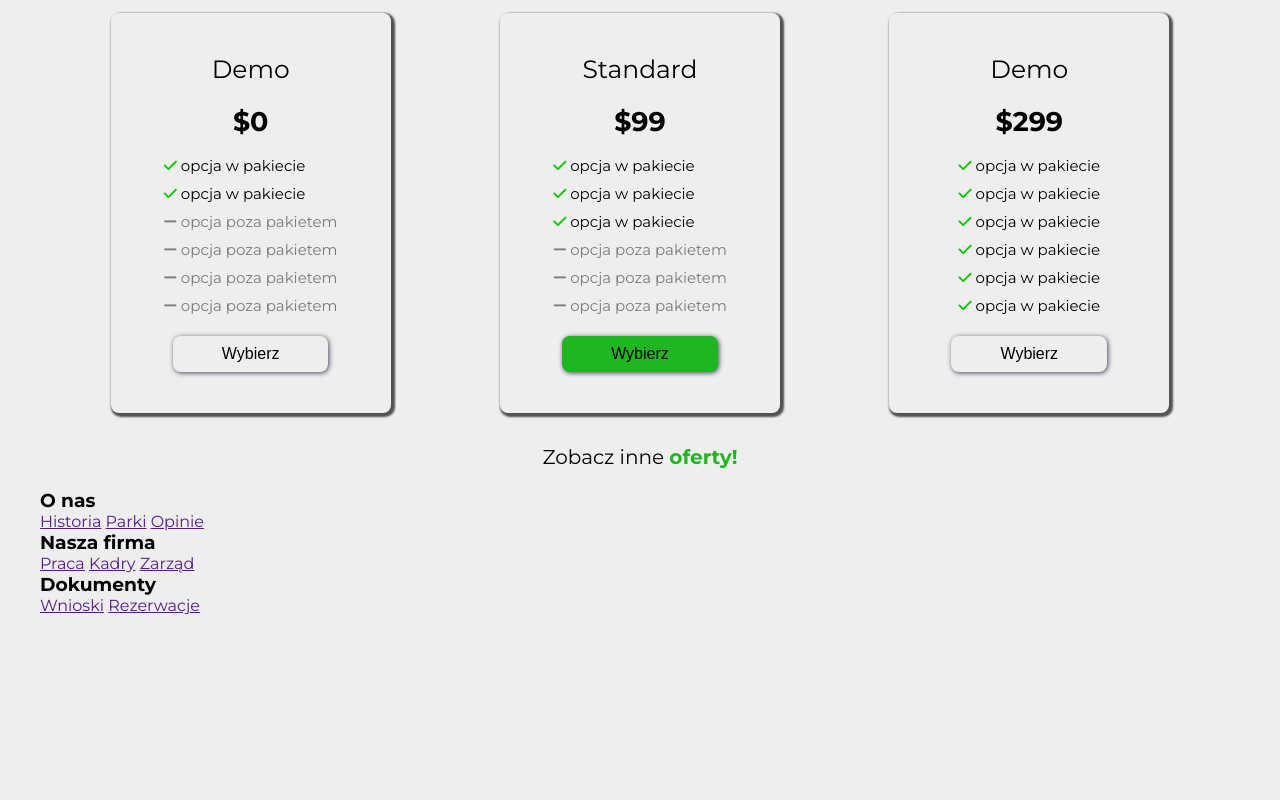
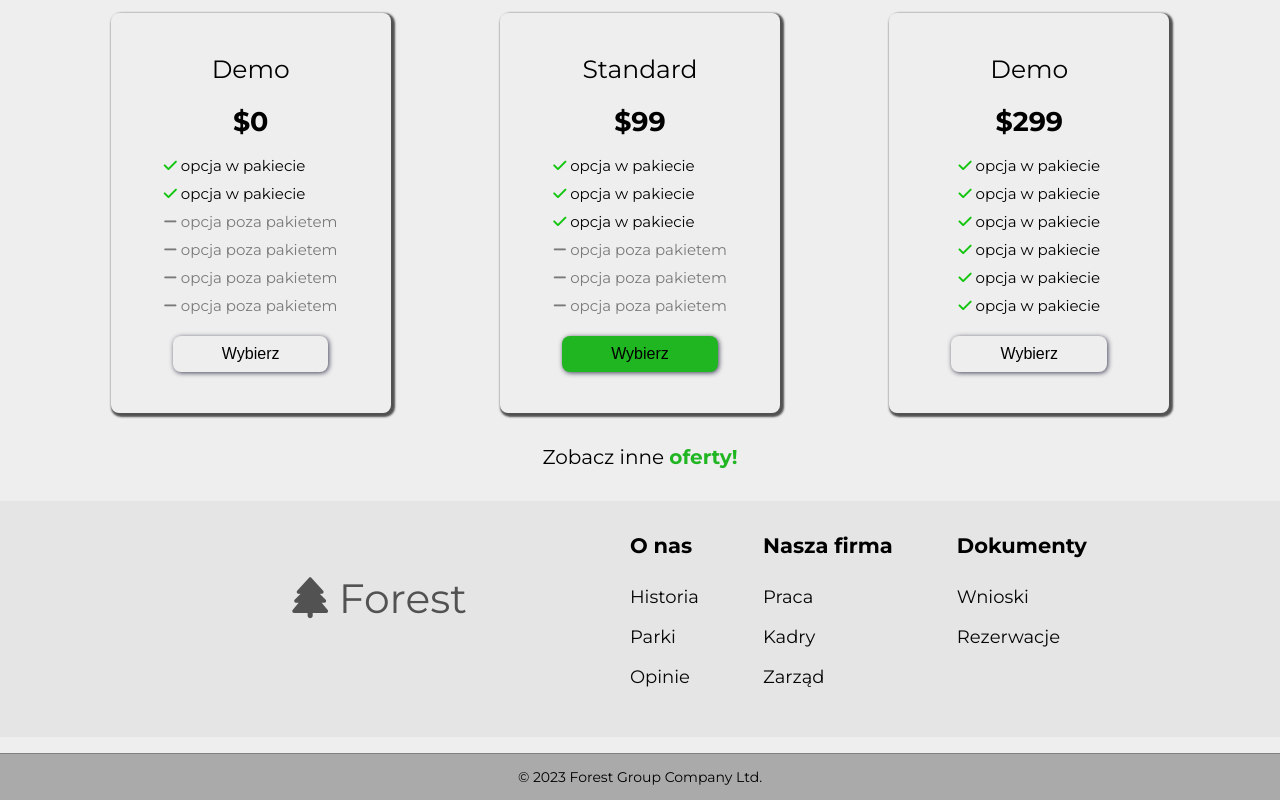
Before and after one commit to Astilion/ForestGroup, a website: page index.html in a window 1280 px wide. Shown: the part 1343-2143 px from the top of the page. Before the commit the page ends 1958 px from the top, so only its background shows below. Drawn offline with Linux system fonts and the light colour scheme; files that its build step writes are made by us from their sources.

Commit message:
completed footer

```diff
--- a/index.html
+++ b/index.html
@@ -124,34 +124,46 @@
     </main>
 
     <footer class="footer">
-    <div class="section">
+
         <div class="footer__boxes">
+            <div class="footer__logo">
+                <a href="#home">
+                    <h3><i class="fa-solid fa-tree"></i> Forest</h3>
+                </a>
+            </div>
+            <div class="footer__box">
                 <h3 class="footer__h3">O nas</h3>
-            <div class="footer__box">
                 <div class="footer__ul">
-                    <a href="">Historia</a>
-                    <a href="">Parki</a>
-                    <a href="">Opinie</a>
+                    <a href="" class="footer__el">Historia</a>
+                    <a href="" class="footer__el">Parki</a>
+                    <a href="" class="footer__el">Opinie</a>
                 </div>
             </div>
-            <div class="footer__boxes">
+
             <div class="footer__box">
                 <h3 class="footer__h3">Nasza firma</h3>
                 <div class="footer__ul">
-                        <a href="">Praca</a>
-                        <a href="">Kadry</a>
-                        <a href="">Zarząd</a>
+                    <a href="" class="footer__el">Praca</a>
+                    <a href="" class="footer__el">Kadry</a>
+                    <a href="" class="footer__el">Zarząd</a>
                 </div>
             </div>
-                <div class="footer__boxes">
+
+
             <div class="footer__box">
                 <h3 class="footer__h3">Dokumenty</h3>
                 <div class="footer__ul">
-                            <a href="">Wnioski</a>
-                            <a href="">Rezerwacje</a>
+                    <a href="" class="footer__el">Wnioski</a>
+                    <a href="" class="footer__el">Rezerwacje</a>
                 </div>
             </div>
+
         </div>
+
+        <div class="footer__end">
+            <div class="footer__end--line"></div>
+            <div class="footer__end--text">
+                &copy; <span class="footer-year"></span> Forest Group Company Ltd.
             </div>
 </footer>
     <script src="dist/js/main.min.js"></script>
--- a/src/js/main.js
+++ b/src/js/main.js
@@ -1,9 +1,11 @@
-const burgerBtn = document.querySelector('.burger-btn')
-const navItems = document.querySelector('.nav__items-mobile')
+const burgerBtn = document.querySelector(".burger-btn");
+const navItems = document.querySelector(".nav__items-mobile");
+const footerYear = document.querySelector(".footer-year");
+
+footerYear.textContent = new Date().getFullYear();
 
 const handleNav = () => {
-    navItems.classList.toggle('active')
+	navItems.classList.toggle("active");
+};
 
-}
-
-burgerBtn.addEventListener('click', handleNav)
+burgerBtn.addEventListener("click", handleNav);
--- a/src/sass/_colors.scss
+++ b/src/sass/_colors.scss
@@ -3,5 +3,6 @@ $secondary-color: #060606;
 $button-color: #1fb622;
 $button-color2: #edeeed;
 $button-hover-color:#1fa921;
-$footer-color: #aaaaaa;
+$footer-color: #e5e5e5;
+$footer-color2: #aaaaaa;
 $logo-color: #525252;
--- a/src/sass/main.scss
+++ b/src/sass/main.scss
@@ -343,6 +343,59 @@ body {
 	}
 }
 
+.footer {
+	&__boxes {
+		padding: 1em;
+		display: flex;
+		flex-direction: column;
+		justify-content: center;
+		align-items: center;
+		text-align: center;
+		background-color: $footer-color;
+	}
+	&__box {
+		margin-bottom: 0.5em;
+		padding: 0.5em;
+	}
+	&__h3 {
+		margin-bottom: 0.9em;
+		font-size: 2.1rem;
+	}
+	&__el {
+		margin: 0 1em;
+		text-decoration: none;
+		font-size: 1.8rem;
+		color: $secondary-color;
+		transition: color 0.3s;
+		&:hover {
+			color: $button-color;
+		}
+	}
+	&__logo {
+		a {
+			font-size: 3rem;
+			text-decoration: none;
+			color: $logo-color;
+			h3 {
+				margin-bottom: 1em;
+				font-weight: normal;
+			}
+		}
+	}
+	&__end {
+		background-color: $footer-color2;
+		&--line {
+			width: 100%;
+			height: 1px;
+			background-color: gray;
+		}
+		&--text {
+			padding: 1em;
+			font-size: 1.4rem;
+			text-align: center;
+		}
+	}
+}
 //media
 @media (min-width: 576px) {
 	.aboutus {
@@ -365,6 +418,16 @@ body {
 }
 
 @media (min-width: 768px) {
+	.header {
+		.hero-img {
+			&__h1 {
+				font-size: 2rem;
+			}
+			&__p {
+				font-size: 3rem;
+			}
+		}
+	}
 	.aboutus {
 		&__container {
 			display: flex;
@@ -393,6 +456,39 @@ body {
 		}
 		&__card {
 			margin: 1em auto;
+		}
+	}
+	.footer {
+		position: relative;
+		&__boxes{
+			margin: 2em auto 1em;
+			flex-direction: row;
+			justify-content: center;
+			align-items: start;
+			width: 100%;
+		}
+		&__box {
+			top: 0;
+			padding: 1em 2em;
+			text-align: left;
+		}
+		&__h3{
+			text-align: left;
+		}
+
+		&__el {
+			margin: 0;
+			padding: .5em 0;
+			display: block;
+			text-align: left;
+		}
+		&__logo {
+			width: 35%;
+			align-self: center;
+			a{
+				font-size: 3.5rem;
+			}
+		}
 	}
 }
 
@@ -442,6 +538,14 @@ body {
 		.hero-img {
 			justify-content: start;
 			background-image: url("../../dist/img/jungle-b.jpg");
+
+			&__h1 {
+				font-size: 2.4rem;
+			}
+			&__p {
+				font-size: 3.4rem;
+			}
+		}
 	}
 }
 
@@ -461,5 +565,3 @@ body {
 		font-size: 1.6rem;
 	}
 }
-	}
-}
```
Also changed, not shown: page.html (+24 -12 lines), dist/css/main.min.css, dist/js/main.min.js, 1 other file. Lines whose indentation alone changed are shown as unchanged.
